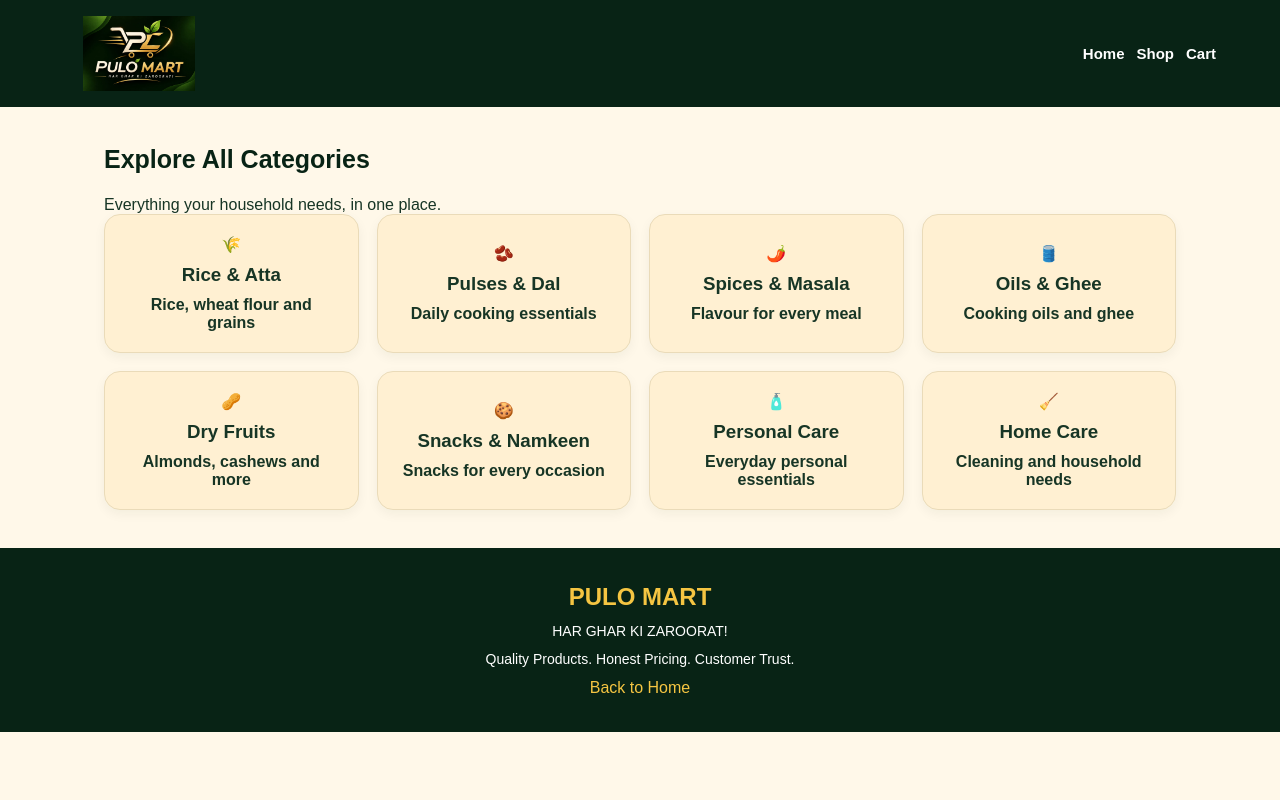
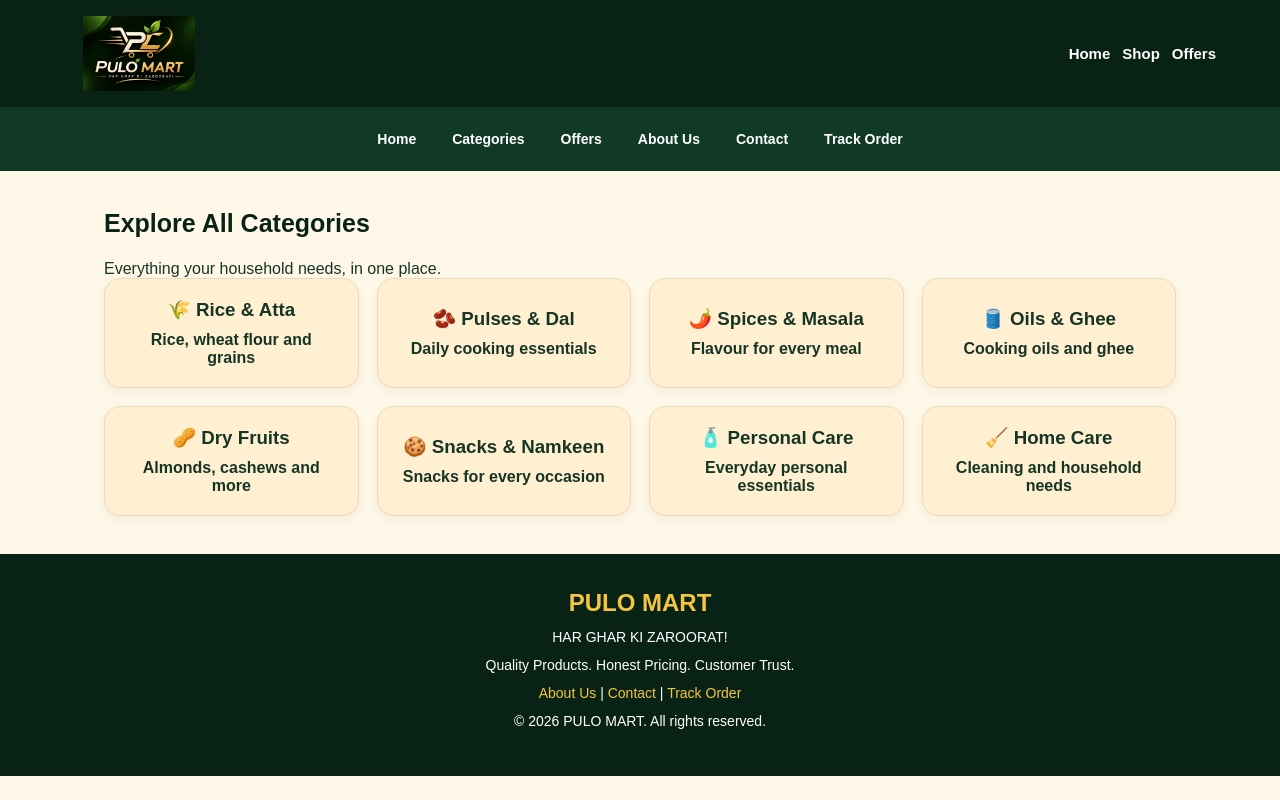
Before and after one commit to Mywebsite2010/Pulo-mart, a plain HTML site: page categories.html in a window 1280 px wide. Drawn offline with Linux system fonts and the light colour scheme.

Commit message:
Upgrade categories page layout

```diff
--- a/categories.html
+++ b/categories.html
@@ -15,13 +15,21 @@
         <img src="assets/IMG-20261115-WA0001.jpg" alt="PULO MART Logo">
       </a>
     </div>
-
     <div class="header-actions">
       <a href="index.html">Home</a>
       <a href="index.html#products">Shop</a>
-      <a href="index.html">Cart</a>
+      <a href="offers.html">Offers</a>
     </div>
   </header>
+
+  <nav class="navbar">
+    <a href="index.html">Home</a>
+    <a href="categories.html">Categories</a>
+    <a href="offers.html">Offers</a>
+    <a href="about.html">About Us</a>
+    <a href="contact.html">Contact</a>
+    <a href="track-order.html">Track Order</a>
+  </nav>
 
   <main>
     <section class="section">
@@ -29,56 +37,52 @@
       <p>Everything your household needs, in one place.</p>
 
       <div class="category-grid">
-
         <a href="index.html#products" class="category-card">
-          🌾<h3>Rice & Atta</h3>
+          <h3>🌾 Rice & Atta</h3>
           <p>Rice, wheat flour and grains</p>
         </a>
-
         <a href="index.html#products" class="category-card">
-          🫘<h3>Pulses & Dal</h3>
+          <h3>🫘 Pulses & Dal</h3>
           <p>Daily cooking essentials</p>
         </a>
-
         <a href="index.html#products" class="category-card">
-          🌶️<h3>Spices & Masala</h3>
+          <h3>🌶️ Spices & Masala</h3>
           <p>Flavour for every meal</p>
         </a>
-
         <a href="index.html#products" class="category-card">
-          🛢️<h3>Oils & Ghee</h3>
+          <h3>🛢️ Oils & Ghee</h3>
           <p>Cooking oils and ghee</p>
         </a>
-
         <a href="index.html#products" class="category-card">
-          🥜<h3>Dry Fruits</h3>
+          <h3>🥜 Dry Fruits</h3>
           <p>Almonds, cashews and more</p>
         </a>
-
         <a href="index.html#products" class="category-card">
-          🍪<h3>Snacks & Namkeen</h3>
+          <h3>🍪 Snacks & Namkeen</h3>
           <p>Snacks for every occasion</p>
         </a>
-
         <a href="index.html#products" class="category-card">
-          🧴<h3>Personal Care</h3>
+          <h3>🧴 Personal Care</h3>
           <p>Everyday personal essentials</p>
         </a>
-
         <a href="index.html#products" class="category-card">
-          🧹<h3>Home Care</h3>
+          <h3>🧹 Home Care</h3>
           <p>Cleaning and household needs</p>
         </a>
-
       </div>
     </section>
   </main>
 
-  <footer id="footer">
+  <footer>
     <h2>PULO MART</h2>
     <p>HAR GHAR KI ZAROORAT!</p>
     <p>Quality Products. Honest Pricing. Customer Trust.</p>
-    <a href="index.html">Back to Home</a>
+    <p>
+      <a href="about.html">About Us</a> |
+      <a href="contact.html">Contact</a> |
+      <a href="track-order.html">Track Order</a>
+    </p>
+    <p>© 2026 PULO MART. All rights reserved.</p>
   </footer>
 
 </body>
```
